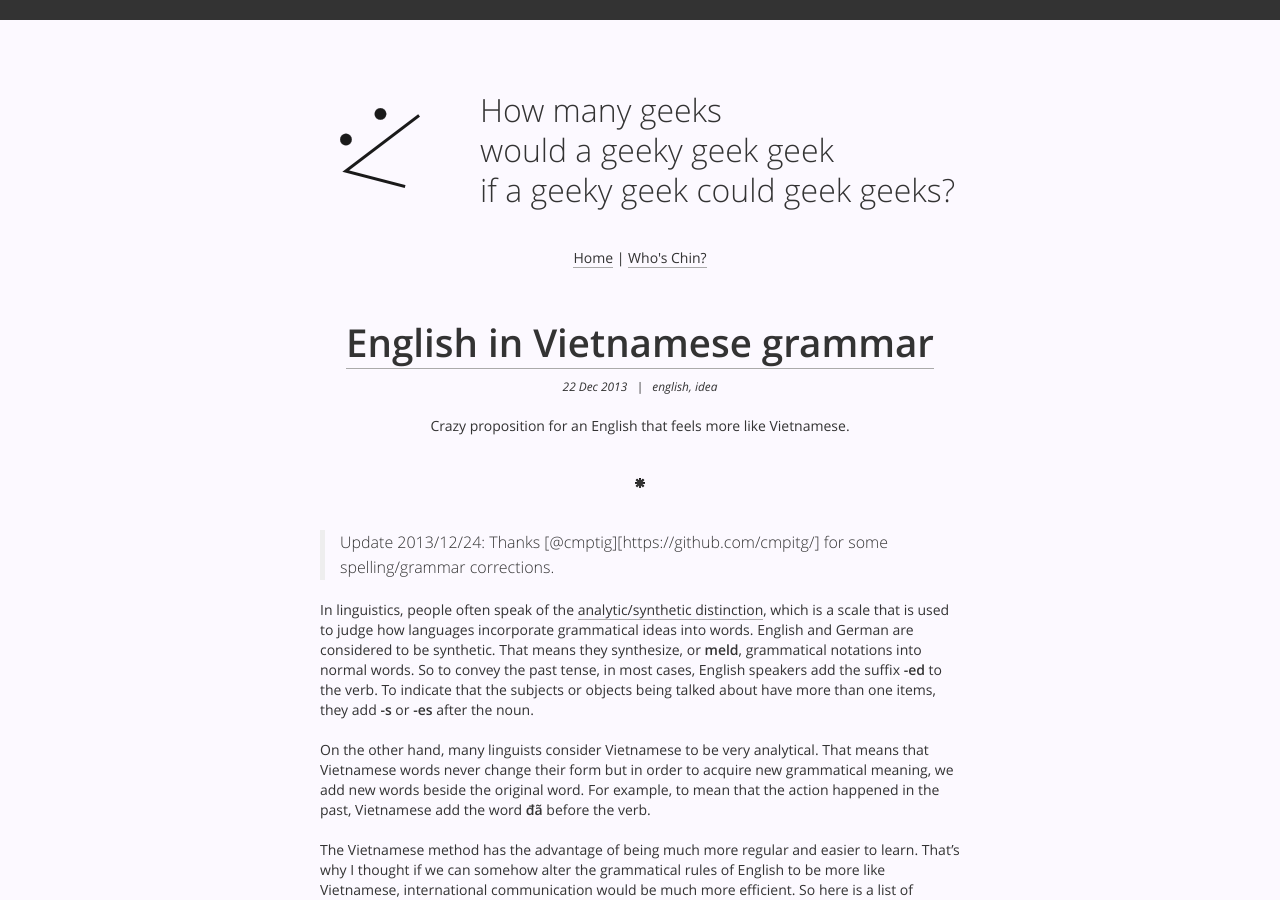
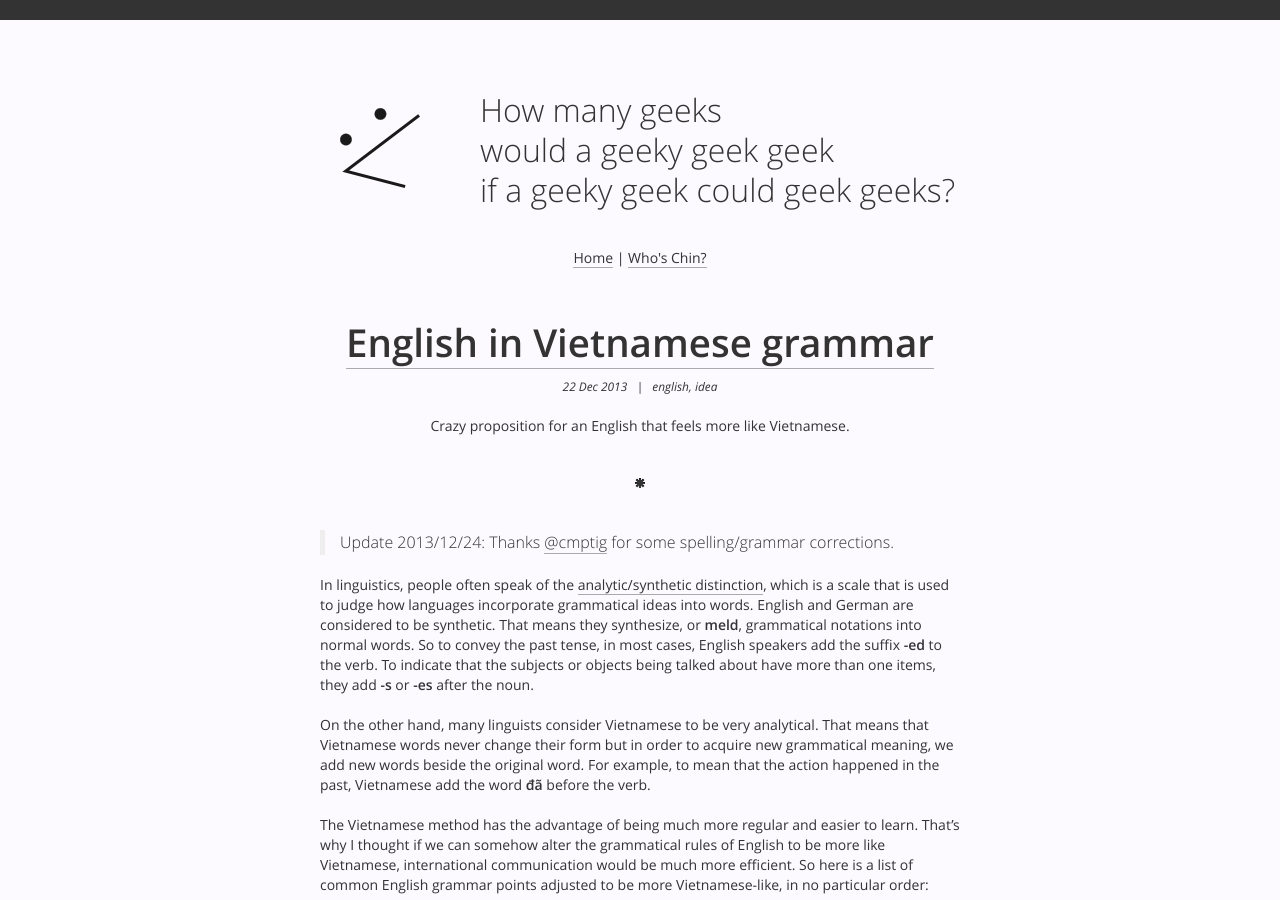
Before and after one commit to lewtds/lewtds.github.com, a Jekyll site: the page built from _posts/2013-12-22-english-vietnamese-grammar.md, in a window 1280 px wide and 900 px high. Built offline with Jekyll 4.4.1, drawn with Linux system fonts in a browser that asks for light colours; comment, search, counter and statistics services are not loaded.

Commit message:
Post edit

```diff
--- a/_posts/2013-12-22-english-vietnamese-grammar.md
+++ b/_posts/2013-12-22-english-vietnamese-grammar.md
@@ -5,7 +5,7 @@ tags: english, idea
 description: "Crazy proposition for an English that feels more like Vietnamese."
 ---
 
-> Update 2013/12/24: Thanks [@cmptig][https://github.com/cmpitg/] for some spelling/grammar corrections.
+> Update 2013/12/24: Thanks [@cmptig](https://github.com/cmpitg/) for some spelling/grammar corrections.
 
 In linguistics, people often speak of the [analytic/synthetic distinction][1], which is a scale that is used to judge how languages incorporate grammatical ideas into words. English and German are considered to be synthetic. That means they synthesize, or **meld**, grammatical notations into normal words. So to convey the past tense, in most cases, English speakers add the suffix **-ed** to the verb. To indicate that the subjects or objects being talked about have more than one items, they add **-s** or **-es** after the noun.
 
```
